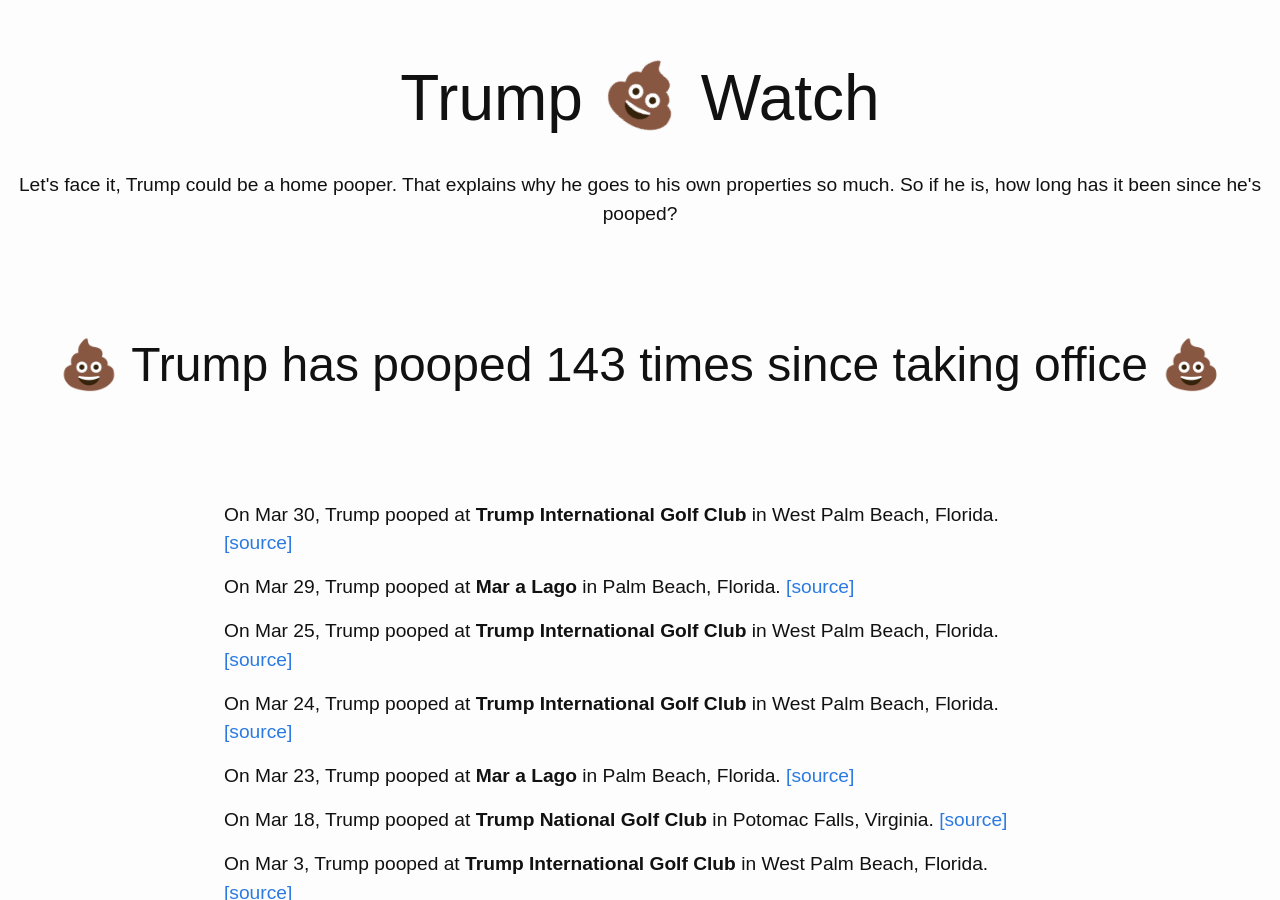
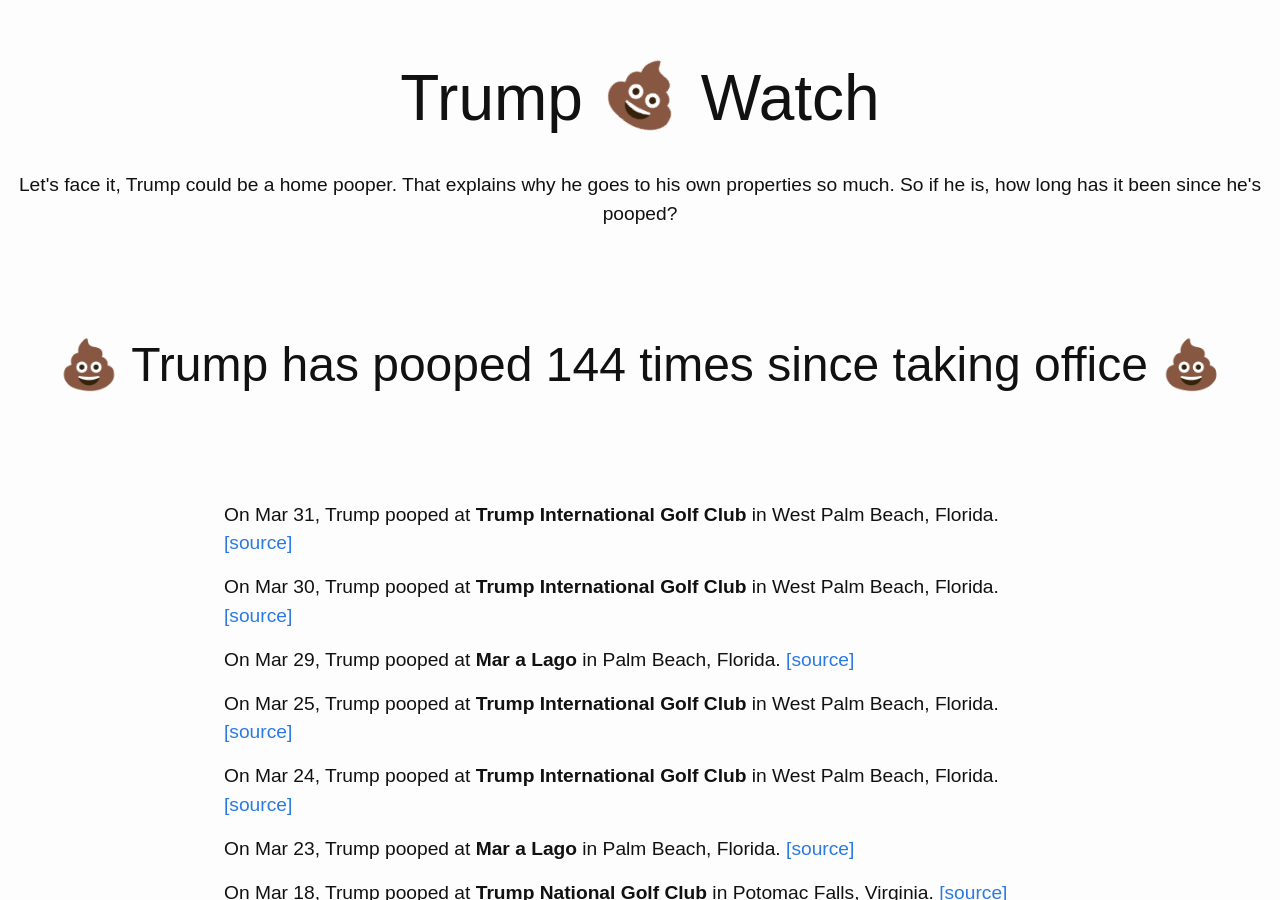
Before and after one commit to dansinker/trumppoopwatch.org, a Jekyll site: the page built from pooparchive.md, in a window 1280 px wide and 900 px high. Built offline with Jekyll 4.4.1, drawn with Linux system fonts in a browser that asks for light colours; nearby versions of some CDN libraries.

Commit message:
saturday golf poop

```diff
--- a/_data/trumps.yml
+++ b/_data/trumps.yml
@@ -1,4 +1,8 @@
 poops:
+- location: Trump International Golf Club
+  city: West Palm Beach, Florida
+  date: 2018-03-31
+  link: https://publicpool.kinja.com/subject-out-of-town-pool-report-2-march-31-1824228790
 - location: Trump International Golf Club
   city: West Palm Beach, Florida
   date: 2018-03-30
```
